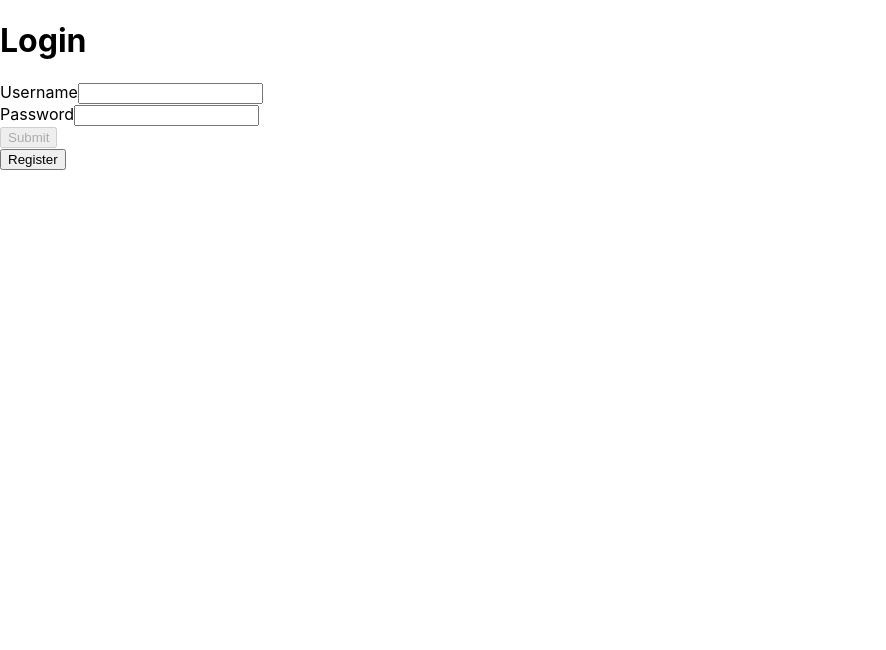
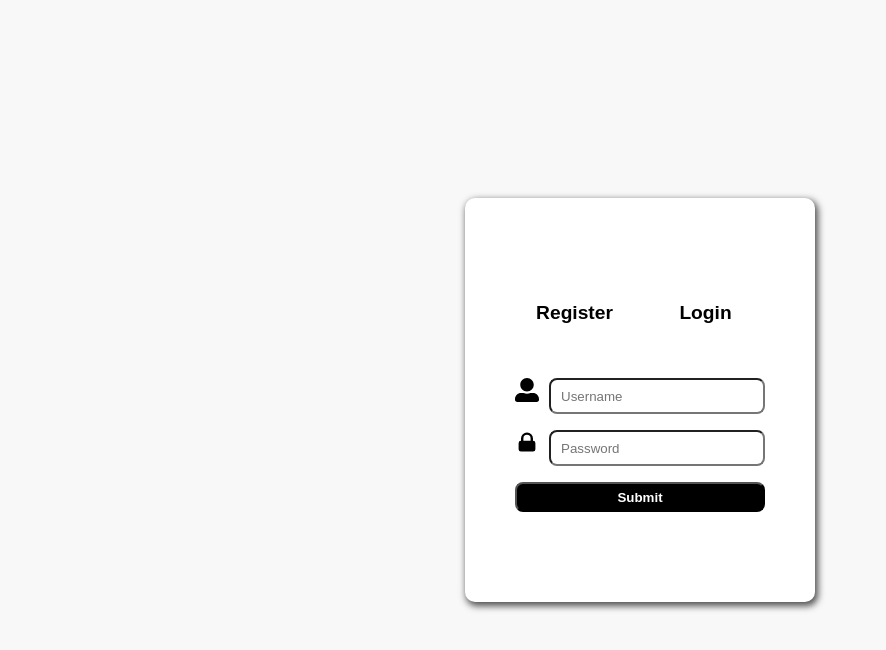
Before and after one commit to RohithSriSharan/fastApi-React-Lab, a React (Create React App) app in the folder client/: page /login in a window 1280 px wide. Shown: the top 650 px of the page, without its empty margins (0-886 px from the left). Built offline with nearby package versions, Linux system fonts and the light colour scheme.

Commit message:
Auth CSS

```diff
--- a/client/src/App.js
+++ b/client/src/App.js
@@ -12,6 +12,8 @@ import FashionWomen from './Products/FashionWomen';
 import SearchProductInfo from './SearchProductInfo';
 import davinci from './Davinci/davinci';
 import Basket from './Basket/Basket';
+import HomeAuth from './HomeAuth';
+
 
 function App() {
 
@@ -21,13 +23,12 @@ function App() {
         <Switch>
 
           <Route path="/home" component={Home} />
-          <Route path="/login" component={Login} />
-          <Route path="/register" component={Register} />
           <Route path='/women-fashion' component={FashionWomen}/>
           <Route path="/product/:id" component={FashionWomenInfo} />
           <Route path="/search/:tag/:id" component={SearchProductInfo}/>
           <Route  path="/davinci" component={davinci}></Route>
           <Route  path="/basket" component={Basket}></Route>
+          <HomeAuth/>
         </Switch>
       </Router>
     </AuthProvider>
--- a/client/src/Auth/Login.css
+++ b/client/src/Auth/Login.css
@@ -0,0 +1,55 @@
+.login{
+    display: flex;
+    flex-direction: column;
+    justify-content: center;
+    align-items: center;
+    margin-top: 40px;
+
+}
+.login form{
+    display: flex;
+    flex-direction: column;
+    gap: 1rem;
+}
+.login .login-email{
+    display: flex;
+
+}
+.login .login-email label{
+    font-size: x-large;
+}
+
+.login .login-email input{
+    display: flex;
+    padding-left: 10px;
+    margin-left: 10px;
+    height: 30px;
+    width: 200px;
+    border-radius: 8px;
+
+}
+.login .login-password{
+    display: flex;
+
+
+}
+.login .login-password {
+    font-size: x-large;
+}
+.login .login-password input{
+    display: flex;
+    padding-left: 10px;
+    margin-left: 10px;
+    height: 30px;
+    width: 200px;
+    border-radius: 8px;
+
+}
+.login-button{
+    width: 100%;
+    height: 30px;
+    border-radius: 8px;
+    background-color: black ;
+    color: white;
+    font-weight: bolder;
+}
--- a/client/src/Auth/Login.jsx
+++ b/client/src/Auth/Login.jsx
@@ -1,7 +1,9 @@
 import React, { useState, useContext } from "react";
 import { Redirect } from "react-router-dom";
 import AuthContext from "./AuthContext";
-
+import { FaUserAlt } from 'react-icons/fa';
+import { HiLockClosed } from 'react-icons/hi';
+import './Login.css'
 const Login = () => {
   const auth = useContext(AuthContext);
 
@@ -38,20 +40,24 @@ const Login = () => {
   const isValid = form.username !== '' && form.password !== ''
 
   return (
-    <div>
-      <h1>Login</h1>
+    <div className="login">
+
       <form>
-        <label>Username</label>
+          <div className="login-email">
+          <label><FaUserAlt/></label>
             <input
               type="email"
               name="username"
               value={form.username}
               onChange={handleChange}
               autoComplete="current-user"
+              placeholder="Username"
               required
             />
-        <br />
-        <label>Password</label>
+            </div>
+
+          <div className="login-password">
+          <label><HiLockClosed/></label>
           <input
             type="password"
             name="password"
@@ -59,11 +65,14 @@ const Login = () => {
             onChange={handleChange}
             autoComplete="current-password"
             required
+            placeholder="Password"
           />
-        <br />
-        <input type="submit" disabled={!isValid} onClick={handleSubmit} />
+          </div>
+          <div>
+          <input className="login-button" type="submit"  onClick={handleSubmit} />
+          </div>
       </form>
-      <a href="/register"><button>Register</button></a>
+
     </div>
   );
 };
--- a/client/src/Auth/Register.css
+++ b/client/src/Auth/Register.css
@@ -0,0 +1,55 @@
+.register{
+    display: flex;
+    flex-direction: column;
+    justify-content: center;
+    align-items: center;
+    margin-top: 40px;
+
+}
+.register form{
+    display: flex;
+    flex-direction: column;
+    gap: 1rem;
+}
+.register .register-email{
+    display: flex;
+
+}
+.register .register-email label{
+    font-size: x-large;
+}
+
+.register .register-email input{
+    display: flex;
+    padding-left: 10px;
+    margin-left: 10px;
+    height: 30px;
+    width: 200px;
+    border-radius: 8px;
+
+}
+.register .register-password{
+    display: flex;
+
+
+}
+.register .register-password {
+    font-size: x-large;
+}
+.register .register-password input{
+    display: flex;
+    padding-left: 10px;
+    margin-left: 10px;
+    height: 30px;
+    width: 200px;
+    border-radius: 8px;
+
+}
+.register-button{
+    width: 100%;
+    height: 30px;
+    border-radius: 8px;
+    background-color: black ;
+    color: white;
+    font-weight: bolder;
+}
--- a/client/src/Auth/Register.jsx
+++ b/client/src/Auth/Register.jsx
@@ -1,6 +1,10 @@
 import React from 'react'
 import './Register.css'
 import {useState } from 'react'
+
+
+import { FaUserAlt } from 'react-icons/fa';
+import { HiLockClosed } from 'react-icons/hi';
 
 const Register = () => {
   const [registerform, setRegisterForm] = useState({
@@ -25,18 +29,24 @@ const Register = () => {
   const isFormValid = registerform.email !== '' && registerform.password !== ''
 
   return (
-    <div>
-    <h1>Register</h1>
-    <form>
-        <label>Email</label>
-        <input type='email' value={registerform.email} name='email' onChange={handleChange} autoComplete='current_email' required></input>
-        <br></br>
-        <label>Password</label>
-        <input type='password' value={registerform.password} name='password' onChange={handleChange} autoComplete='current_password' required></input>
-        <br></br>
-        <button type='submit' onClick={handleSubmit} disabled={!isFormValid} >Submit</button>
+    <div className='register'>
+
+      <form>
+        <div className='register-email'>
+        <label><FaUserAlt/></label>
+          <input type='email' placeholder='Email' value={registerform.email} name='email' onChange={handleChange} autoComplete='current_email' required></input>
+        </div>
+
+
+        <div className='register-password'>
+        <label><HiLockClosed/></label>
+          <input type='password' value={registerform.password} name='password' placeholder='Password' onChange={handleChange} autoComplete='current_password' required></input>
+        </div>
+
+
+        <button className='register-button' type='submit' onClick={handleSubmit} >Create Account</button>
     </form>
-    <a href="/login"><button>Login</button></a>
+
     </div>
   )
 }
--- a/client/src/Home.jsx
+++ b/client/src/Home.jsx
@@ -63,7 +63,7 @@ const Home = () => {
 
 
   if (!isLoggedIn) {
-    return <Redirect to="/login" />;
+    return <Redirect to="/" />;
   } else {
     return (
       <div>
--- /dev/null
+++ b/client/src/HomeAuth.css
@@ -0,0 +1,73 @@
+
+.home-auth{
+    width: 100vw;
+    height: 100vh;
+    display: flex;
+    flex-direction: column;
+    justify-content: center;
+    align-items: center;
+    padding: auto;
+    margin: auto;
+
+    flex-wrap: wrap;
+    background-color: rgba(220, 220, 220, 0.192);
+
+}
+.home-auth .home-content{
+
+    background-color: rgb(255, 255, 255);
+
+    padding: 90px 50px 90px 50px;
+    border-radius: 10px;
+    box-shadow: 2px 3px 7px 1px rgba(0, 0, 0, 0.685);
+
+
+}
+.buttons-auth{
+    display: flex;
+
+
+
+    padding: 10px;
+    border-radius: 10px;
+    gap: 2rem;
+
+
+}
+.buttons-auth :nth-child(1){
+    display: flex;
+    justify-content: center;
+    align-items: center;
+
+    border-radius: 4px;
+    height: 30px;
+    width: 100%;
+    background-color: white;
+    border: none;
+    font-weight: bolder;
+    font-size: larger;
+}
+.buttons-auth :nth-child(2){
+    display: flex;
+    justify-content: center;
+    align-items: center;
+
+    border-radius: 4px;
+    height: 30px;
+    width: 100%;
+    background-color: white;
+    border: none;
+    font-weight: bolder;
+    font-size: larger;
+}
+
+.buttons-auth :nth-child(1):focus{
+    background-color: black;
+    color: white;
+    font-weight: bolder;
+}
+.buttons-auth :nth-child(2):focus{
+    background-color: black;
+    color: white;
+    font-weight: bolder;
+}
--- /dev/null
+++ b/client/src/HomeAuth.jsx
@@ -0,0 +1,46 @@
+import React from 'react';
+import Register from './Auth/Register';
+import Login from './Auth/Login';
+import { useState } from 'react';
+import './HomeAuth.css'
+
+const HomeAuth = () => {
+    const [login, setLogin] = useState(true);
+    const [regis, setRegister] = useState(false);
+
+    const handleLogs = () => {
+        setLogin(true);
+        setRegister(false);
+    };
+
+    const handleRegis = () => {
+        setRegister(true);
+        setLogin(false);
+    };
+
+    return (
+        <div className='home-auth'>
+            <div className='home-content'>
+                <div className='buttons-auth'>
+
+                    <button onClick={handleRegis}>Register</button>
+                    <button onClick={handleLogs}>Login</button>
+
+                </div>
+                <div className='form'>
+
+                    {regis && <Register/>}
+                    {login && <Login/>}
+
+                </div>
+            </div>
+
+
+        </div>
+
+
+
+    );
+};
+
+export default HomeAuth;
```
Lines whose indentation alone changed are shown as unchanged.
